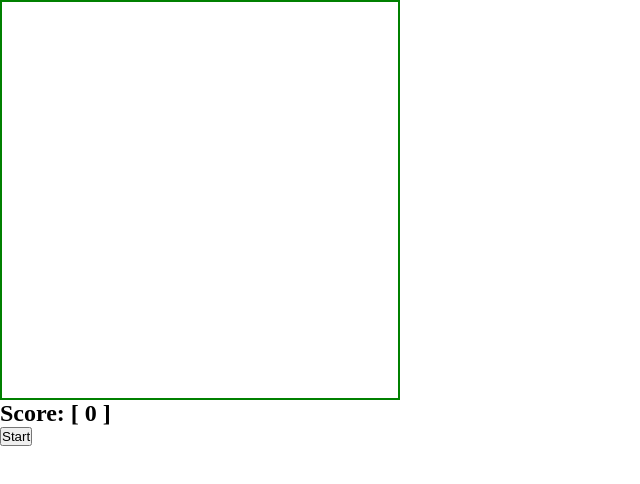
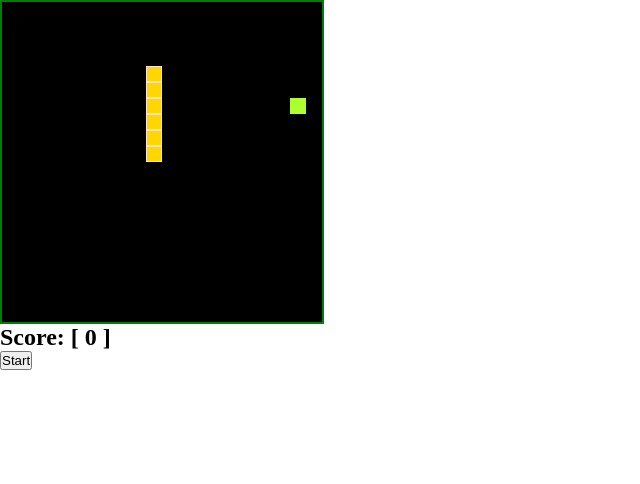
Before and after one commit to T0ny86/classic-snake-game-using-DOM, a plain HTML site: page index.html in a window 1280 px wide. Shown: the whole page, without its empty margins (0-640 px from the left). Drawn offline with Linux system fonts and the light colour scheme.

Commit message:
add basic snake movment with arrow keys

```diff
--- a/scripts/app.js
+++ b/scripts/app.js
@@ -0,0 +1,68 @@
+let apple = document.getElementById(randomeLoaction());
+log(apple);
+apple.className = "apple";
+
+let snakeHead = document.getElementById("cell-10-10");
+snakeHead.className = "snake-head";
+
+const snakeTail = [];
+
+const objStep = {
+    yStep : 10,
+    xStep : 10,
+    lastKey : "up"
+}
+function snakeMove() {
+  switch (objStep.lastKey) {
+    case "up":
+        objStep.yStep--;
+      break;
+    case "right":
+        objStep.xStep++;
+      break;
+    case "left":
+        objStep.xStep--;
+      break;
+    case "down":
+        objStep.yStep++;
+      break;
+  }
+  objStep.yStep > 20? objStep.yStep = 1 : objStep.yStep < 1 ? objStep.yStep = 20: objStep.yStep;
+  objStep.xStep > 20? objStep.xStep = 1 : objStep.xStep < 1 ? objStep.xStep = 20: objStep.xStep;
+  return objStep;
+}
+
+window.addEventListener("keydown", (e)=>{
+
+    switch (e.key) {
+        case "ArrowUp":
+           objStep.lastKey = "up"
+          break;
+        case "ArrowRight":
+            objStep.lastKey = "right"
+          break;
+        case "ArrowLeft":
+            objStep.lastKey = "left"
+          break;
+        case "ArrowDown":
+            objStep.lastKey = "down"
+          break;
+      }
+    //   snakeMove(objStep.lastKey);
+// snakeMove()
+})
+
+
+function setNextMove(y,x) {
+    const nextDivName = `cell-${y}-${x}`
+    const nextDiv = document.getElementById(nextDivName)
+    nextDiv.className = "snake-head"
+    log(nextDivName)
+}
+
+// game loop:
+setInterval(() => {
+    snakeMove()
+    setNextMove(objStep.yStep, objStep.xStep)
+    // log(objStep)
+}, 1000);
--- a/scripts/lib.js
+++ b/scripts/lib.js
@@ -0,0 +1,26 @@
+const log = console.log;
+
+    const gameGrid = document.getElementById("game-grid");
+
+    const GRID_ROWS = 20;
+    const GRID_COLUMNS = 20;
+
+    for (let i = 1; i <= GRID_ROWS; i++) {
+        for (let j = 1; j <= GRID_COLUMNS; j++) {
+            const newDivName = `cell-${i}-${j}`;
+            // log(newDivName)
+            const newCell = document.createElement("div");
+            newCell.id = newDivName;
+            newCell.className = "game-cell";
+            gameGrid.appendChild(newCell);
+        }
+
+    }
+
+
+function randomeLoaction() {
+    // 'cell-y-x'
+    const y = Math.floor(Math.random()*20)+1;
+    const x = Math.floor(Math.random()*20)+1;
+    return `cell-${y}-${x}`
+}
--- a/style.css
+++ b/style.css
@@ -1,7 +1,7 @@
 *{
     margin: 0;
     padding: 0;
-    box-sizing: border-box;
+    /* box-sizing: border-box; */
 }
 
 .game-wrapper{
@@ -13,8 +13,25 @@
 }
 
 #game-grid{
-    width: 50vmin;
-    height: 50vmin;
+    width: 40vmin;
+    height: 40vmin;
     border: 2px solid green;
+    display: grid;
+    grid-template-columns: repeat(20, 2vmin);
+}
 
+.game-cell{
+    background-color: black;
+    /* border: 1px solid gainsboro; */
+    width: 2vmin;
+    height: 2vmin;
 }
+
+.snake-head{
+    background-color: gold;
+    border: 1px solid bisque;
+}
+
+.apple{
+    background-color: greenyellow;
+}
```
